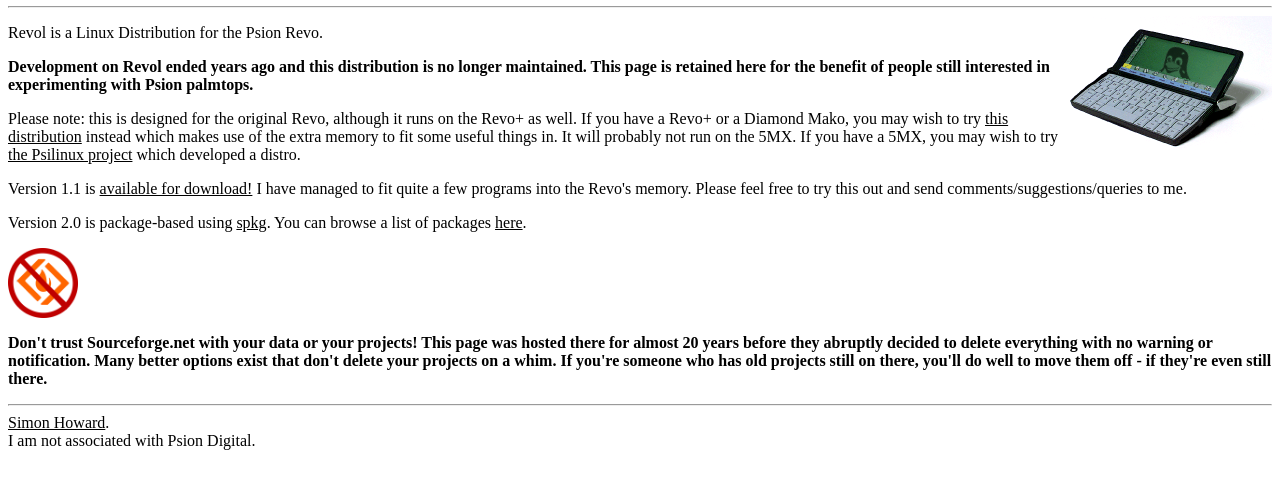
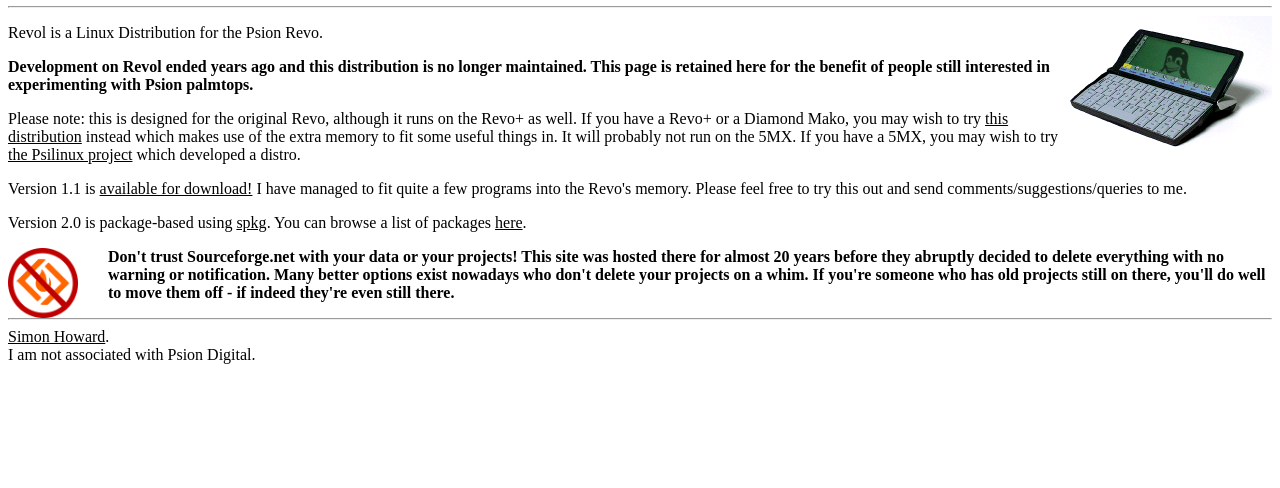
Before and after one commit to fragglet/revol, a plain HTML site: page index.html in a window 1280 px wide. Shown: the part 100-588 px from the top of the page. Drawn offline with Linux system fonts and the light colour scheme.

Commit message:
Fix float:left, tweak wording slightly.

```diff
--- a/index.html
+++ b/index.html
@@ -57,12 +57,15 @@ Version 2.0 is package-based using <a href="spkg.html">spkg</a>. You can browse
 a list of packages <a href="pkgdesc/pkglist.html">here</a>.
 </p>
 
-<img src="the-real-bitbucket.png" float="left" height="70px">
-<p> <b>Don't trust Sourceforge.net with your data or your projects! This page
+<img src="the-real-bitbucket.png" style="float: left; margin-right: 30px;"
+     height="70px">
+
+<p><b>Don't trust Sourceforge.net with your data or your projects! This site
 was hosted there for almost 20 years before they abruptly decided to delete
-everything with no warning or notification. Many better options exist that
-don't delete your projects on a whim. If you're someone who has old projects
-still on there, you'll do well to move them off - if they're even still there.
+everything with no warning or notification. Many better options exist nowadays
+who don't delete your projects on a whim. If you're someone who has old
+projects still on there, you'll do well to move them off - if indeed they're
+even still there.
 </b></p>
 
 <hr>
```
